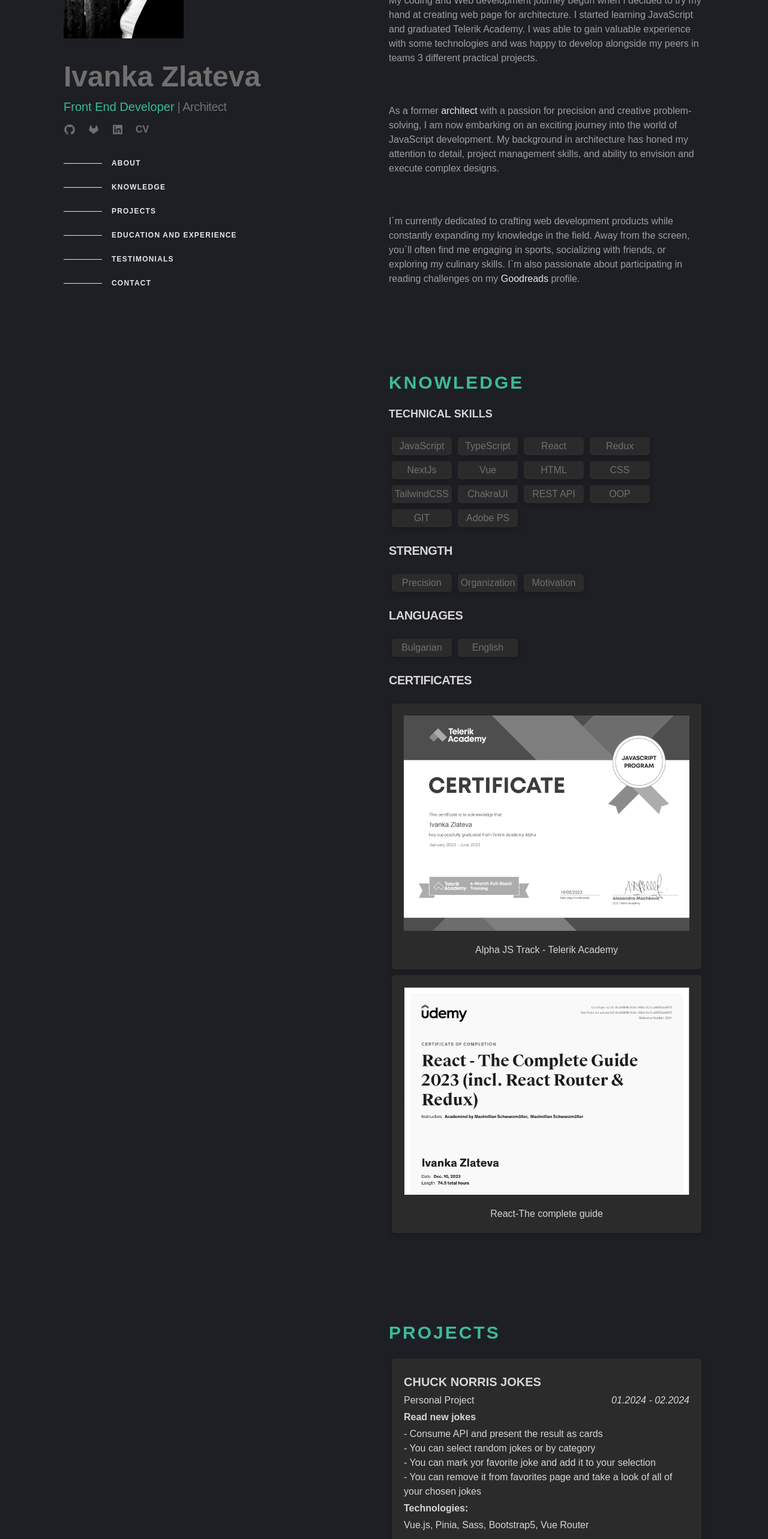
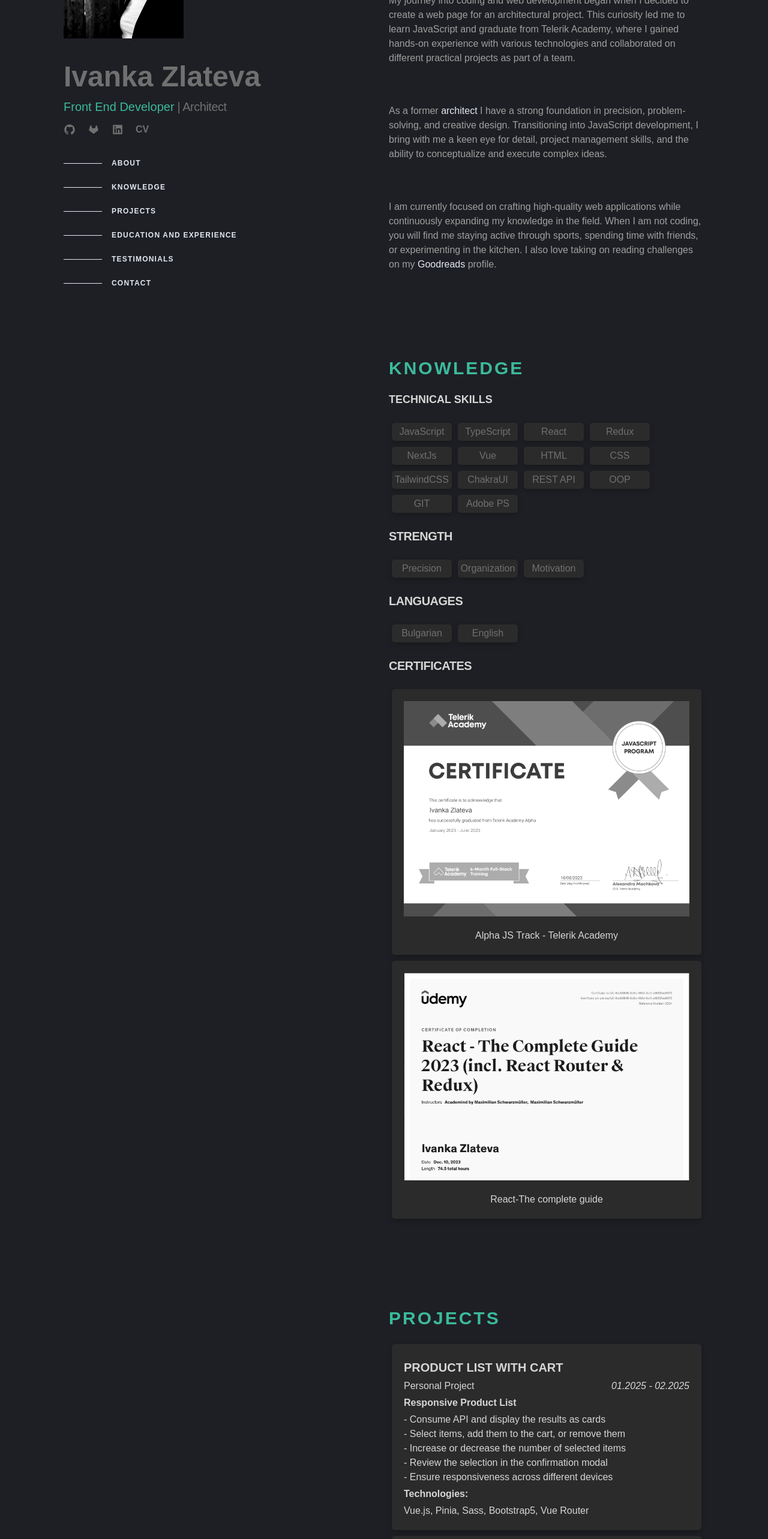
Before and after one commit to ipz06/my-portfolio, a Next.js app: page / in a window 1280 px wide. Shown: the part 234-2800 px from the top of the page at 60% size. Built offline with nearby package versions, Linux system fonts and the light colour scheme.

Commit message:
Add new projects

```diff
--- a/src/app/about/page.tsx
+++ b/src/app/about/page.tsx
@@ -11,9 +11,10 @@ export default function About () {
             </div>
             <div>
                 <p className="mb-4 text-[#9f9f9f]">
-                My coding and Web development journey begun when I decided to try my hand at creating web page for architecture.
-                I started learning JavaScript and graduated Telerik Academy.  I was able to gain valuable experience with some <a href='#skills'>technologies </a>
-                and was happy to develop alongside my peers in teams 3 different practical projects.
+                My journey into coding and web development began when I decided to create a web page for an architectural project.
+                This curiosity led me to learn JavaScript and graduate from Telerik Academy, where I gained hands-on experience
+                with various <a href='#skills'>technologies </a>
+                and collaborated on different practical projects as part of a team.
                 </p>
                 <p className="my-16 text-[#9f9f9f]">
                 As a former <Link
@@ -28,16 +29,13 @@ export default function About () {
                     <Tooltip id="my-tooltip-arch" arrowColor='#707070' style={{ backgroundColor: "#707070", color: "white" }}/>
                     architect </Link>
 
-                 with a passion for precision and creative problem-solving,
-                I am now embarking on an exciting journey into the world of JavaScript development.
-                My background in architecture has honed my attention to detail, project management skills,
-                and ability to envision and execute complex designs.
+                    I have a strong foundation in precision, problem-solving, and creative design. Transitioning into JavaScript development,
+                    I bring with me a keen eye for detail, project management skills, and the ability to conceptualize and execute complex ideas.
                 </p>
                 <p className="my-16 text-[#9f9f9f]">
-                I`m currently dedicated to crafting web development products while constantly
-                expanding my knowledge in the field. Away from the screen, you`ll often find me
-                engaging in sports, socializing with friends, or exploring my culinary skills.
-                I`m also passionate about participating in reading challenges on my <Link
+                I am currently focused on crafting high-quality web applications while continuously expanding my knowledge in the field.
+                When I am not coding, you will find me staying active through sports, spending time with friends, or experimenting in the kitchen.
+                I also love taking on reading challenges on my   <Link
                 href='https://www.goodreads.com/'
                 target="_blank"
                 className="text-slate-200 hover:text-[#3BBA9C] border-b-0 hover:border-b-2  hover:border-[#3BBA9C] transition-all"
--- a/src/app/education/page.tsx
+++ b/src/app/education/page.tsx
@@ -42,9 +42,11 @@ export default function Education () {
                     <span className='italic'>01.2024 - </span>
                 </div>
                 <ul className='text-[#d6d6d6]'>
-                    <li>- Create responsive layouts</li>
-                    <li>- Gain valuable experience with Vue.js, Vuex, Pinia </li>
-                    <li>- Strong experience with Sass/Scss and CSS </li>
+                    <li>- Develop new features and create responsive layouts to ensure seamless user experiences across all devices</li>
+                    <li>- Gain valuable experience with Vue.js, Vuex, and Pinia for efficient state management and structuring applications</li>
+                    <li>- Utilize Sass/SCSS and HTML5 to craft visually appealing, maintainable, and accessible front-end designs </li>
+                    <li>- Identify, debug, and resolve issues to improve performance and overall application functionality</li>
+                    <li>- Collaborate closely with QA engineers and designers to ensure high-quality deliverables and alignment with project goals</li>
                 </ul>
             </div>
             <div className={style.card}>
@@ -54,8 +56,9 @@ export default function Education () {
                     <span className='italic'>06.2023 - </span>
                 </div>
                 <ul className='text-[#d6d6d6]'>
-                    <li>- Learning and Practice from Online Courses</li>
-                    <li>- Getting Help from mentor</li>
+                    <li>- Actively learning and improving front-end skills through online courses (Next.js, Node.js, HTML, CSS)</li>
+                    <li>- Engaging in hands-on practice and challenges on Frontend Mentor to enhance coding proficiency and problem-solving skills</li>
+                    <li>- Seeking mentorship and guidance to advance my understanding of modern web development techniques</li>
                 </ul>
             </div>
             <div className={style.card}>
@@ -71,17 +74,6 @@ export default function Education () {
                     <li>- Prepared materials for presentation to clients - drawings, visualizations, video</li>
                 </ul>
             </div>
-            <div className={style.card}>
-                <h3 className="font-bold text-[#d6d6d6] py-1">Architect</h3>
-                <div className='flex flex-row justify-between text-[#d6d6d6] py-1'>
-                    <span>ISI Arch</span >
-                    <span className='italic'>09.2017 - 08.2018 </span>
-                </div>
-                <ul className='text-[#d6d6d6]'>
-                    <li>- Issued technical projects for construction approval</li>
-                    <li>- Prepared presentation materials for clients - drawings and visualizations</li>
-                </ul>
-            </div>
             </div>
 
         </section>
--- a/src/app/projects/page.tsx
+++ b/src/app/projects/page.tsx
@@ -14,6 +14,29 @@ export default function Projects () {
                 <h2 className='text-[#3BBA9C] text-lg font-bold tracking-widest lg:sr-only'>PROJECTS</h2>
             </div>
             <h1 className="text-3xl font-bold tracking-widest text-[#3BBA9C] py-5 lg:pb-5 sr-only sm:not-sr-only">PROJECTS</h1>
+            <Link
+            href='https://product-list-azure-eta.vercel.app/'
+            >
+                <div className={style.card} >
+                    <div className={styles.example}>
+                        <h3 className="font-bold text-[#d6d6d6] py-1">Product List with Cart</h3>
+                    </div>
+                    <div className='flex flex-row justify-between text-[#d6d6d6]'>
+                        <span>Personal Project </span >
+                        <span className='italic'>01.2025 - 02.2025</span>
+                    </div>
+                    <h4 className="font-bold text-[#d6d6d6] py-1">Responsive Product List</h4>
+                    <ul className='text-[#d6d6d6]'>
+                        <li>- Consume API and display the results as cards</li>
+                        <li>- Select items, add them to the cart, or remove them</li>
+                        <li>- Increase or decrease the number of selected items</li>
+                        <li>- Review the selection in the confirmation modal</li>
+                        <li>- Ensure responsiveness across different devices</li>
+                    </ul>
+                    <h4 className="font-bold text-[#d6d6d6] py-1">Technologies:</h4>
+                    <span> Vue.js, Pinia, Sass, Bootstrap5, Vue Router</span>
+                </div>
+            </Link>
             <Link
             href='https://chuck-jokes-beryl.vercel.app/'
             >
```
